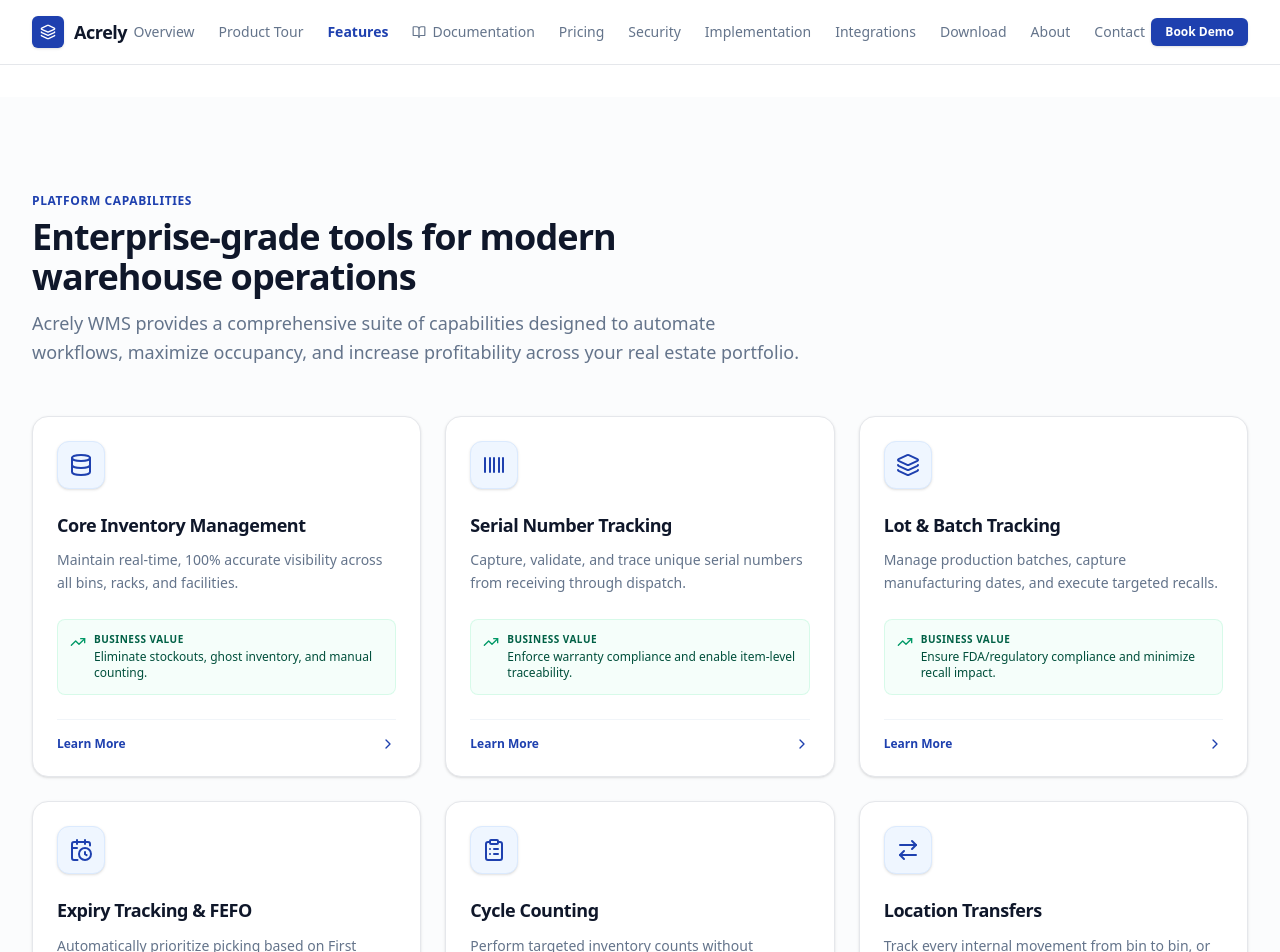
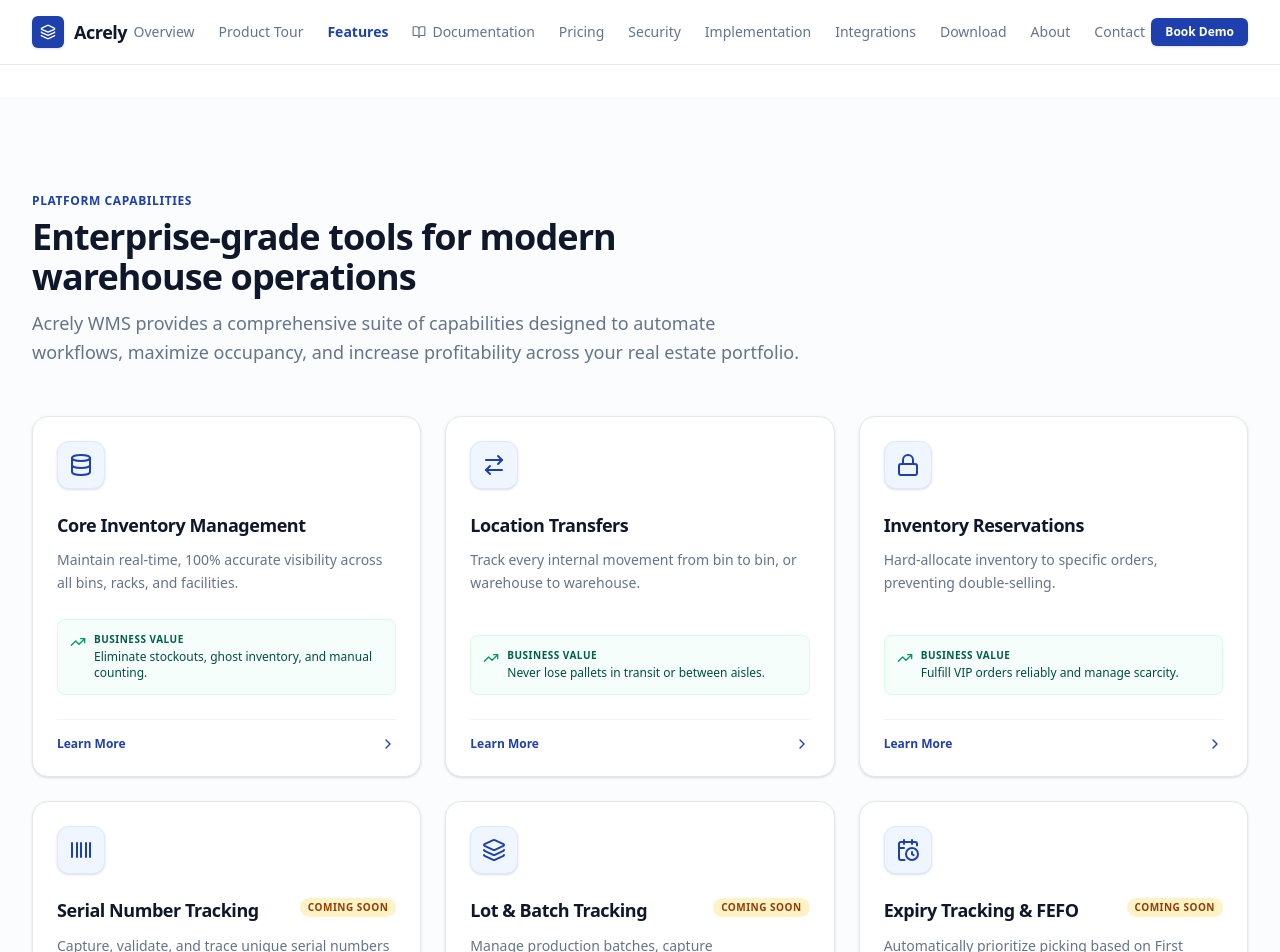
Before and after one commit to Acrely-Real-Estate/acrely-wms-landing-page, a React (Vite) app: page /features in a window 1280 px wide. Shown: the top 952 px of the page. Built offline with nearby package versions, Linux system fonts and the light colour scheme.

Commit message:
coming soon

```diff
--- a/src/data/featuresContent.ts
+++ b/src/data/featuresContent.ts
@@ -4,6 +4,7 @@ export const featuresContent = [
   {
     id: 'inventory-management',
     title: 'Core Inventory Management',
+    isComingSoon: false,
     icon: Database,
     heroHeadline: 'Absolute Inventory Truth',
     heroSubheadline: 'Maintain real-time, 100% accurate visibility across all bins, racks, and facilities.',
@@ -43,6 +44,7 @@ export const featuresContent = [
   {
     id: 'serial-numbers',
     title: 'Serial Number Tracking',
+    isComingSoon: true,
     icon: Barcode,
     heroHeadline: 'Track Every Individual Unit',
     heroSubheadline: 'Capture, validate, and trace unique serial numbers from receiving through dispatch.',
@@ -80,6 +82,7 @@ export const featuresContent = [
   {
     id: 'lot-batch-tracking',
     title: 'Lot & Batch Tracking',
+    isComingSoon: true,
     icon: Layers,
     heroHeadline: 'Total Supply Chain Traceability',
     heroSubheadline: 'Manage production batches, capture manufacturing dates, and execute targeted recalls.',
@@ -117,6 +120,7 @@ export const featuresContent = [
   {
     id: 'expiry-fefo',
     title: 'Expiry Tracking & FEFO',
+    isComingSoon: true,
     icon: CalendarClock,
     heroHeadline: 'Eradicate Inventory Spoilage',
     heroSubheadline: 'Automatically prioritize picking based on First Expired, First Out (FEFO) logic.',
@@ -154,6 +158,7 @@ export const featuresContent = [
   {
     id: 'cycle-counting',
     title: 'Cycle Counting',
+    isComingSoon: true,
     icon: ClipboardList,
     heroHeadline: 'Continuous Accuracy, Zero Downtime',
     heroSubheadline: 'Perform targeted inventory counts without shutting down warehouse operations.',
@@ -191,6 +196,7 @@ export const featuresContent = [
   {
     id: 'transfers',
     title: 'Location Transfers',
+    isComingSoon: false,
     icon: ArrowRightLeft,
     heroHeadline: 'Fluid Inventory Movement',
     heroSubheadline: 'Track every internal movement from bin to bin, or warehouse to warehouse.',
@@ -227,6 +233,7 @@ export const featuresContent = [
   {
     id: 'damaged-inventory',
     title: 'Damaged & Quarantined Inventory',
+    isComingSoon: true,
     icon: ShieldAlert,
     heroHeadline: 'Isolate Risk Immediately',
     heroSubheadline: 'Digitally quarantine damaged goods to prevent accidental fulfillment.',
@@ -263,6 +270,7 @@ export const featuresContent = [
   {
     id: 'reservations',
     title: 'Inventory Reservations',
+    isComingSoon: false,
     icon: Lock,
     heroHeadline: 'Protect Committed Stock',
     heroSubheadline: 'Hard-allocate inventory to specific orders, preventing double-selling.',
@@ -298,6 +306,7 @@ export const featuresContent = [
   {
     id: 'stock-aging',
     title: 'Stock Aging Analytics',
+    isComingSoon: true,
     icon: ArchiveX,
     heroHeadline: 'Identify Dead Stock Quickly',
     heroSubheadline: 'Analyze inventory velocity and identify capital tied up in slow-moving goods.',
--- a/src/pages/FeaturesPage.tsx
+++ b/src/pages/FeaturesPage.tsx
@@ -24,7 +24,9 @@ export const FeaturesPage: React.FC = () => {
 
           {/* Feature Cards Grid */}
           <div className="grid grid-cols-1 md:grid-cols-2 lg:grid-cols-3 xl:grid-cols-3 gap-6">
-            {featuresContent.map((feature) => {
+            {[...featuresContent]
+              .sort((a, b) => ((a as any).isComingSoon === (b as any).isComingSoon ? 0 : (a as any).isComingSoon ? 1 : -1))
+              .map((feature) => {
               const Icon = feature.icon;
               const businessValue = feature.businessValue;
 
@@ -39,9 +41,16 @@ export const FeaturesPage: React.FC = () => {
                       <Icon className="w-6 h-6" />
                     </div>
 
-                    <h3 className="text-lg font-extrabold text-[#0F172A] tracking-tight mb-3 group-hover:text-[#1E40AF] transition-colors leading-snug">
-                      {feature.title}
-                    </h3>
+                    <div className="flex items-start justify-between gap-2 mb-3">
+                      <h3 className="text-lg font-extrabold text-[#0F172A] tracking-tight group-hover:text-[#1E40AF] transition-colors leading-snug">
+                        {feature.title}
+                      </h3>
+                      {(feature as any).isComingSoon && (
+                        <span className="inline-flex shrink-0 items-center px-2 py-0.5 rounded-full text-[10px] font-bold bg-amber-100 text-amber-800 uppercase tracking-wider">
+                          Coming Soon
+                        </span>
+                      )}
+                    </div>
 
                     <p className="text-sm text-[#64748B] leading-relaxed mb-6">
                       {feature.heroSubheadline.length > 120 ? feature.heroSubheadline.substring(0, 117) + '...' : feature.heroSubheadline}
```
Also changed, not shown: 1 other file (tests, documents, lock files or other folders).
